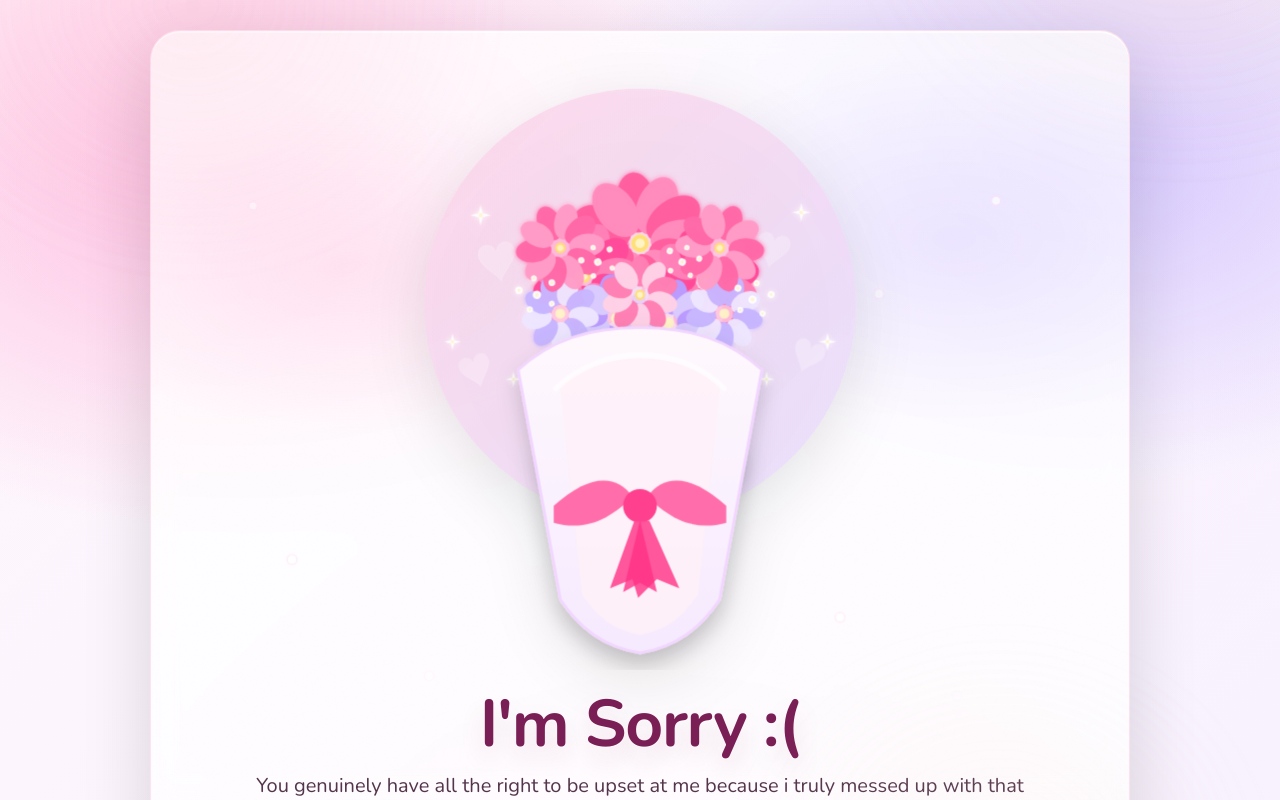
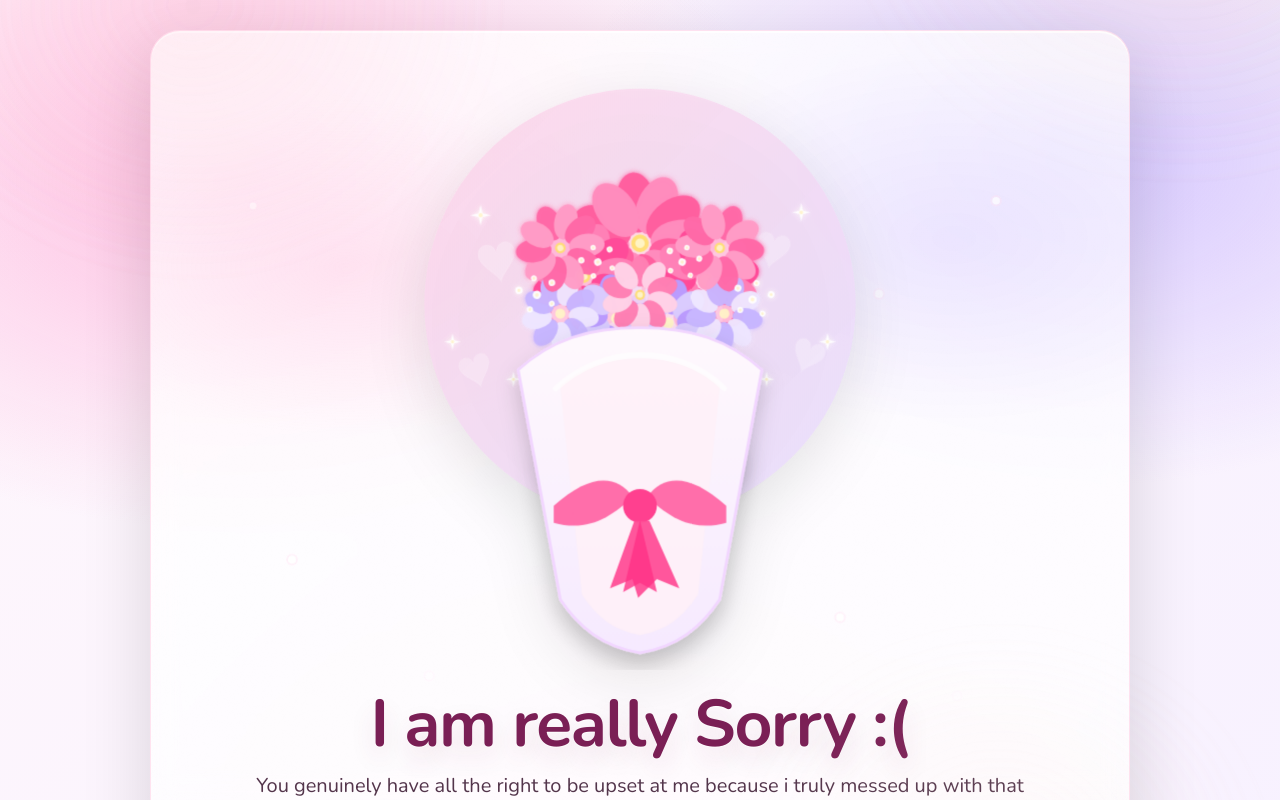
Before and after one commit to poopookakapoo/gf-site, a Next.js app: page /sorry in a window 1280 px wide. Built offline with nearby package versions, Linux system fonts and the light colour scheme; a web font is replaced by a local one.

Commit message:
im an idiot

```diff
--- a/app/sorry/page.tsx
+++ b/app/sorry/page.tsx
@@ -289,7 +289,7 @@ export default function Page() {
         <BouquetIllustration />
 
         {/* Replace with your own text */}
-        <h1 className={styles.title}>I'm Sorry :(</h1>
+        <h1 className={styles.title}>I am really Sorry :(</h1>
         <p className={styles.message}>
           You genuinely have all the right to be upset at me because i truly messed up with that message. Please Baby believe me, i totally didnt mean it. You are literally more capable than me in comunicating and I have no excuses. I try to make you the happiest girl in the world and I see you trying as hard as u can with me and I let you down like this :(. I love you more than anything in this world baby and I just cant let myself do this to you and I truly feel horrible.
         </p>
```
